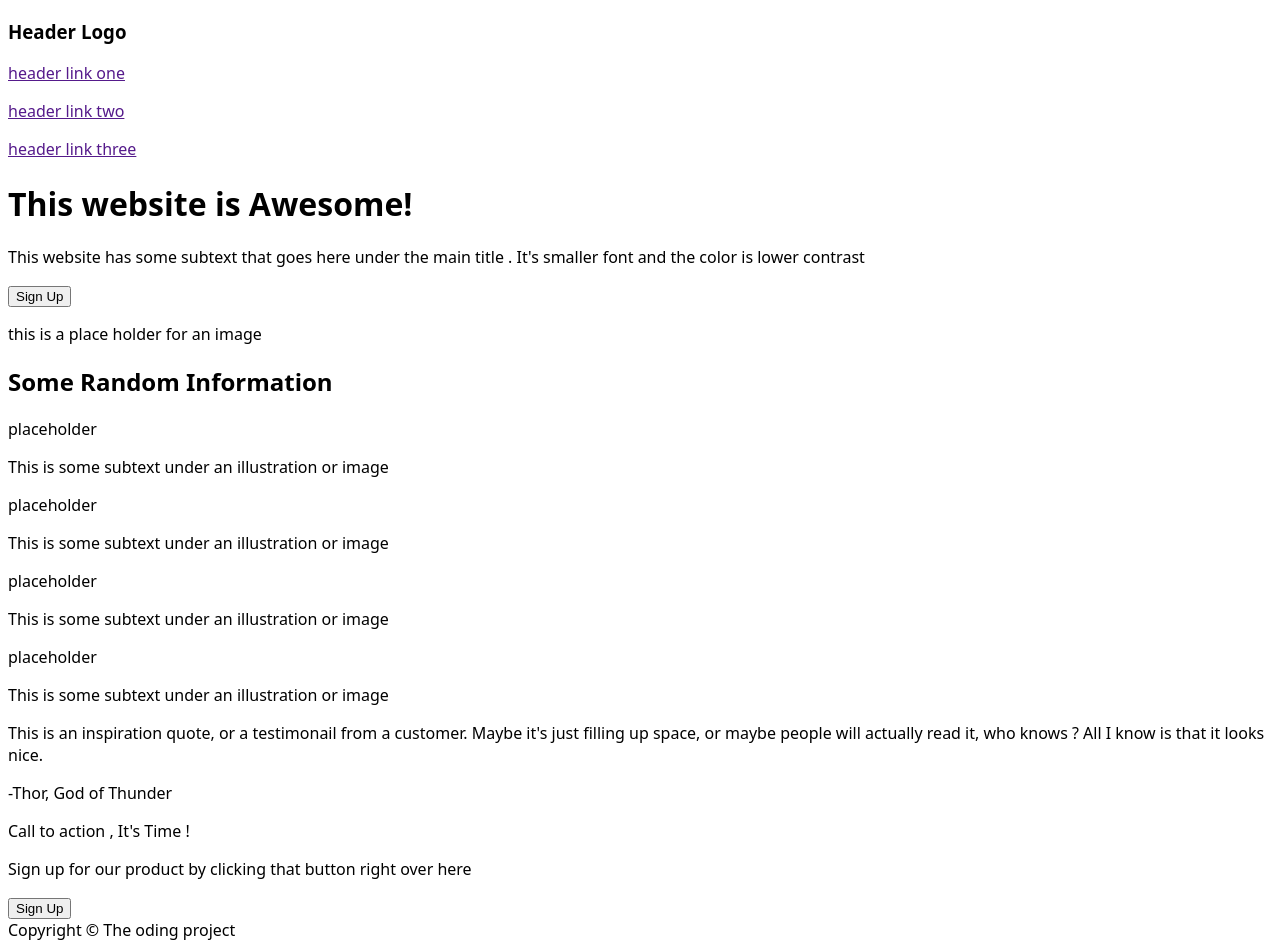
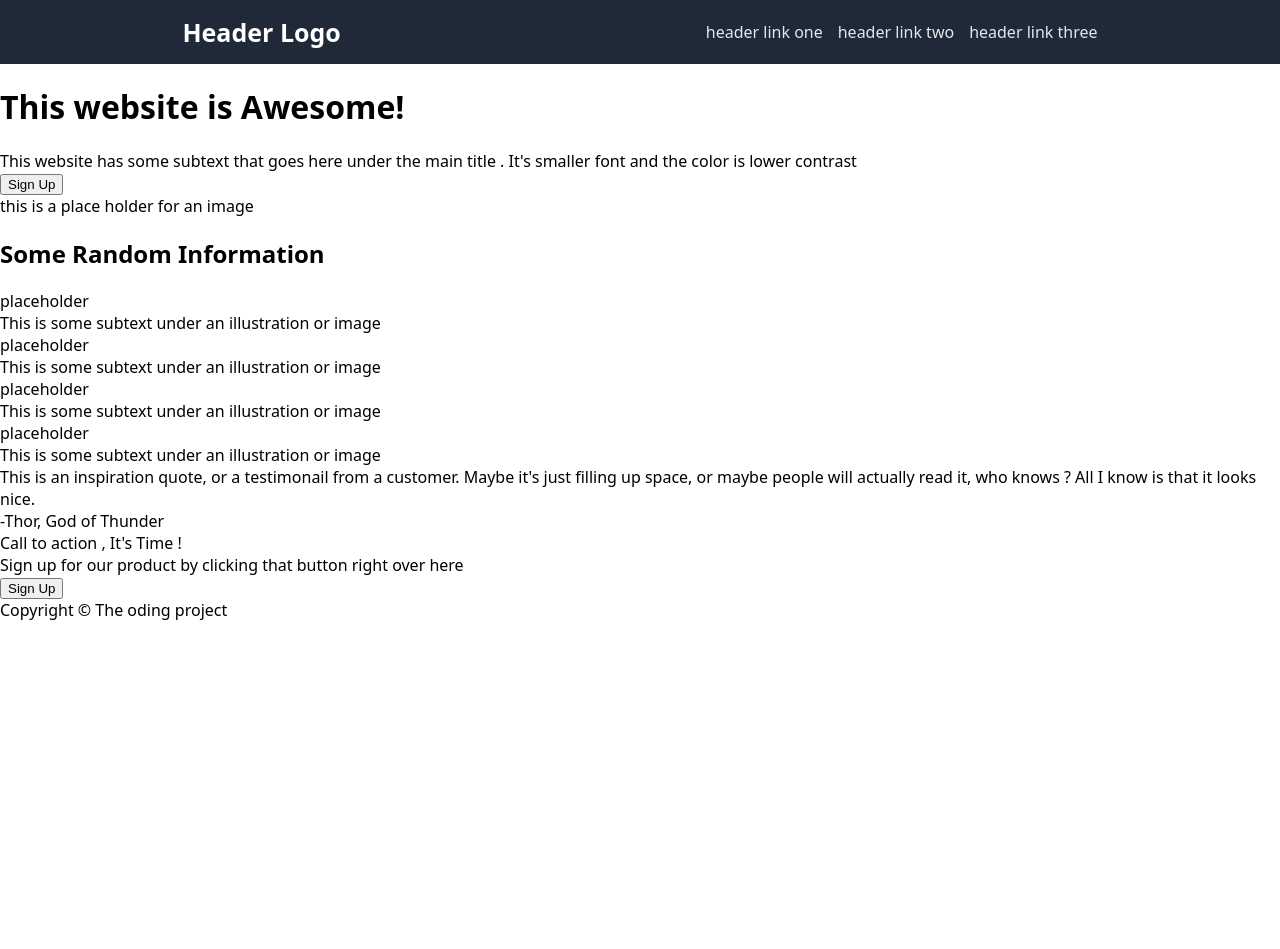
Before and after one commit to ahmedhosssam/landing-page, a plain HTML site: page index.html in a window 1280 px wide. After the commit the page ends 800 px from the top, so only its background shows below. Drawn offline with Linux system fonts and the light colour scheme.

Commit message:
finish styling header

```diff
--- a/index.html
+++ b/index.html
@@ -9,7 +9,7 @@
   </head>
   <body>
     <header>
-      <h3>Header Logo</h3>
+      <p class="header-logo">Header Logo</p>
       <div class="links">
         <p><a href="">header link one</a></p>
         <p><a href="">header link two</a></p>
--- a/style.css
+++ b/style.css
@@ -2,3 +2,43 @@ html {
   font-family: system-ui, -apple-system, BlinkMacSystemFont, 'Segoe UI', Roboto,
     Oxygen, Ubuntu, Cantarell, 'Open Sans', 'Helvetica Neue', sans-serif;
 }
+
+body,
+header,
+h3,
+p {
+  padding: 0;
+  margin: 0;
+}
+
+body {
+  display: flex;
+  flex-direction: column;
+}
+
+/* -------- Header ---------- */
+
+header {
+  display: flex;
+  justify-content: space-around;
+  align-items: center;
+  padding: 15px 0px;
+  background-color: #1f2937;
+}
+
+.header-logo {
+  font-size: 25px;
+  font-weight: bold;
+  color: white;
+}
+
+.links {
+  display: flex;
+  justify-content: space-between;
+  gap: 15px;
+}
+
+a {
+  text-decoration: none;
+  color: #e5e7eb;
+}
```
